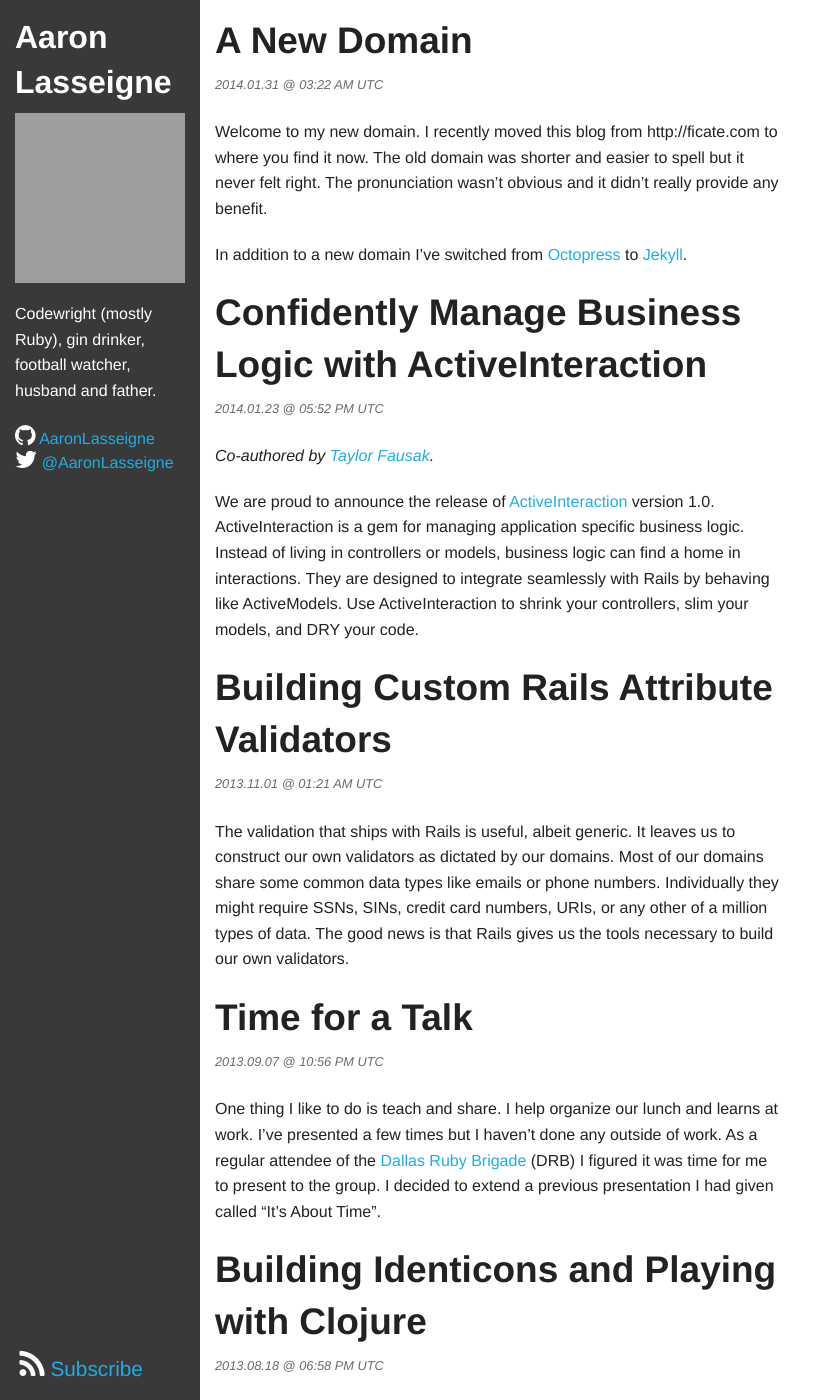
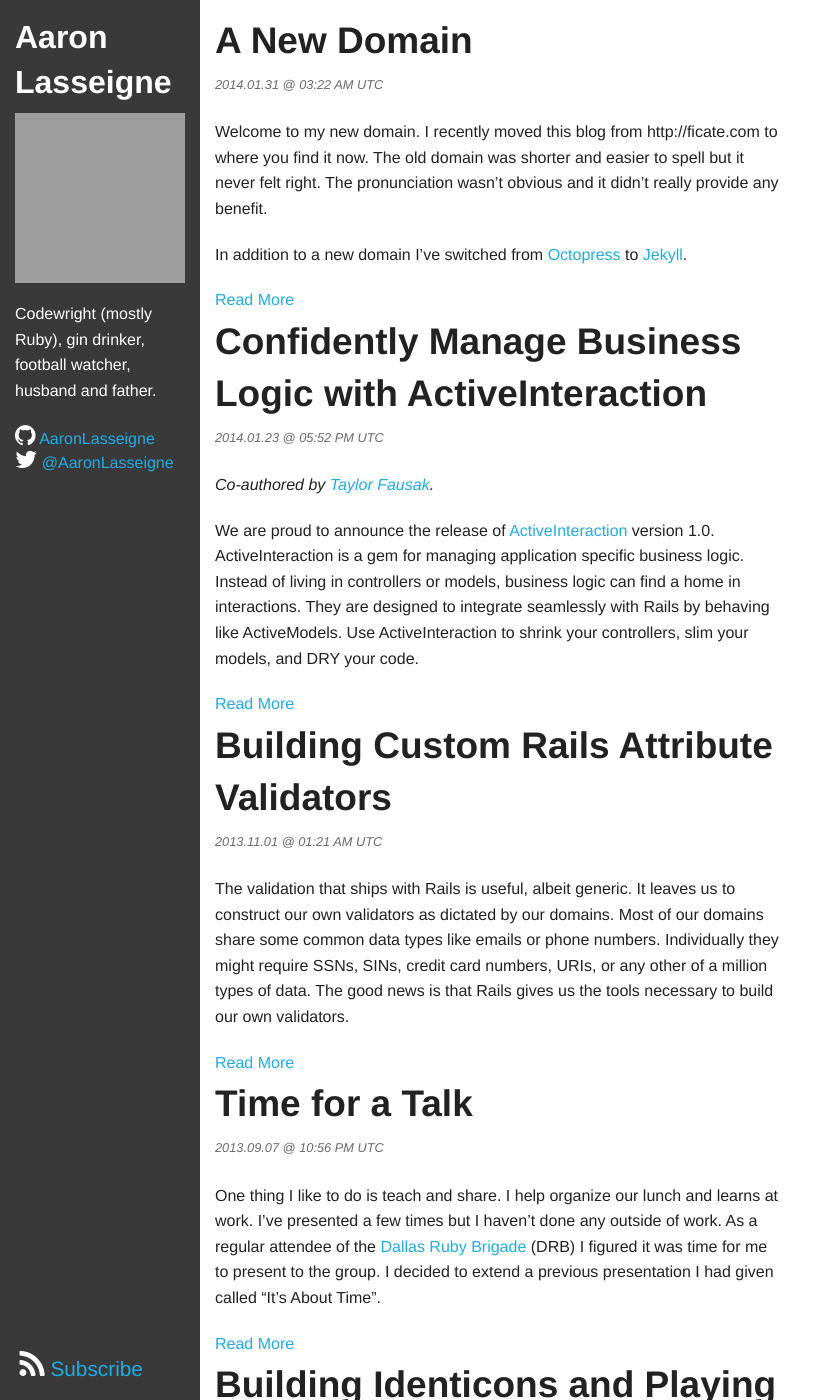
Before and after one commit to AaronLasseigne/aaronlasseigne.github.com, a Jekyll site: the page built from index.html, in a window 1280 px wide and 1400 px high. Shown: the whole window, without its empty margins (0-827 px from the left). Built offline with Jekyll 4.4.1, drawn with Linux system fonts in a browser that asks for light colours; nearby versions of some CDN libraries; the list of posts is cut into pages by our own code; grey boxes are pictures that could not be loaded.

Commit message:
add a "Read More" button after the excerpts on the index

```diff
--- a/index.html
+++ b/index.html
@@ -11,6 +11,7 @@ title: AaronLasseigne.com
 
       <div class="post">
         {{ post.excerpt }}
+        <a href="{{ post.url }}">Read More</a>
       </div>
     </li>
   {% endfor %}
```
